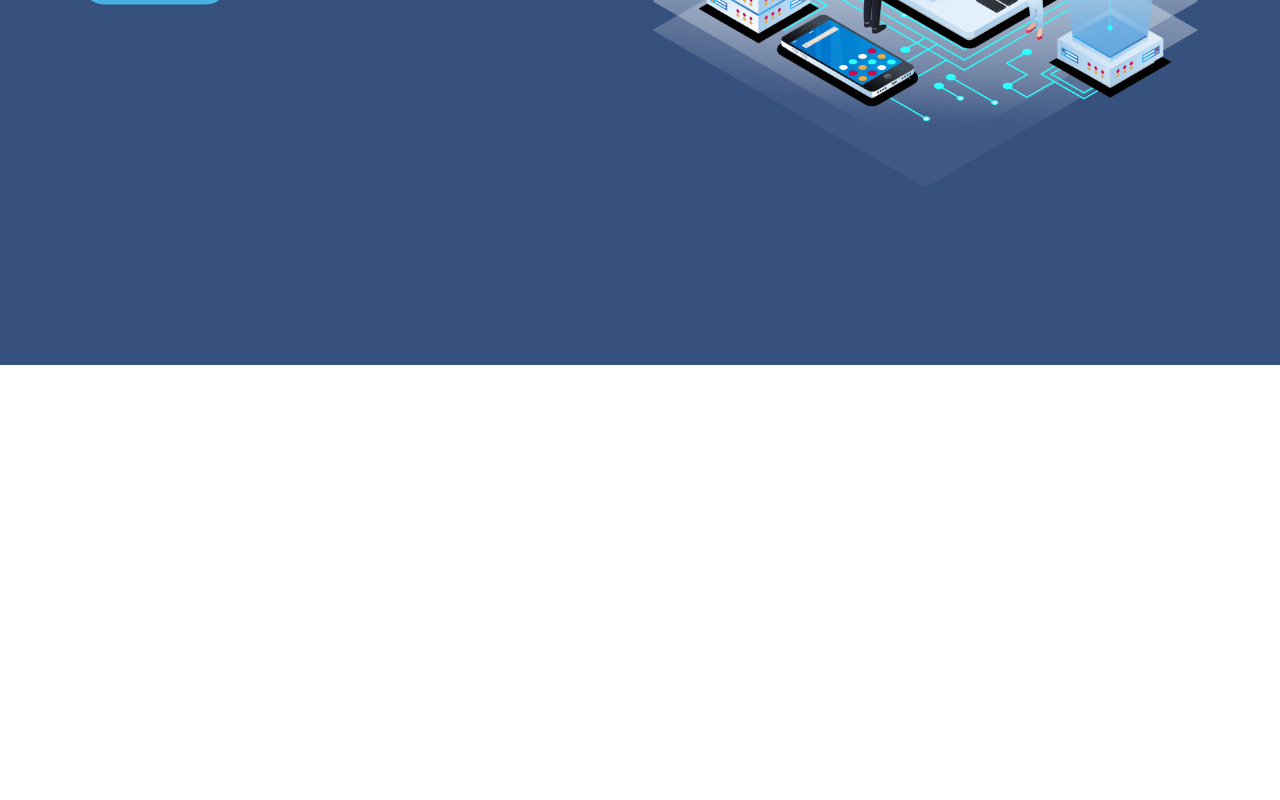
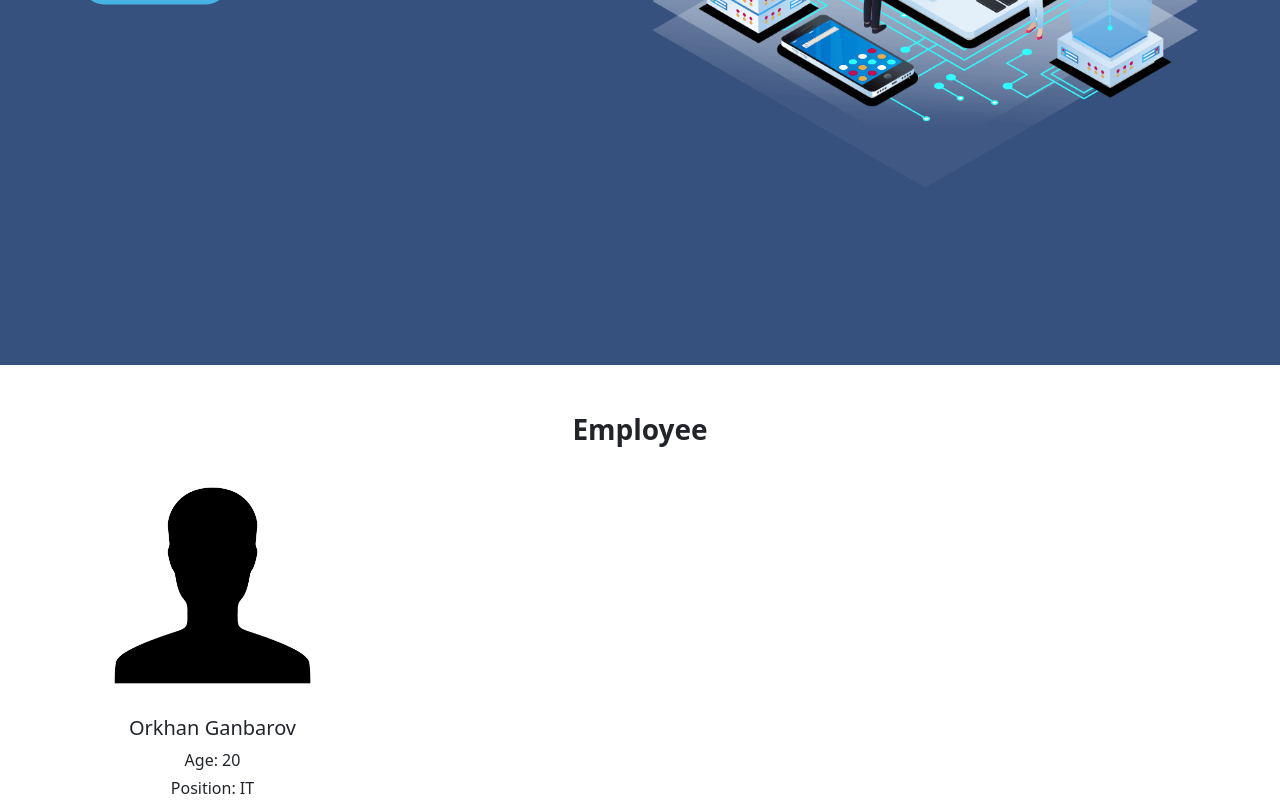
Before and after one commit to Orxan477/React-App, a React (Create React App) app: page / in a window 1280 px wide. Shown: the part 411-1211 px from the top of the page. Before the commit the page ends 800 px from the top, so only its background shows below. Built offline with nearby package versions, Linux system fonts and the light colour scheme.

Commit message:
Employee section done

```diff
--- a/src/App.js
+++ b/src/App.js
@@ -2,6 +2,7 @@ import { Container, Row } from "reactstrap";
 import Navbar from "./Components/Navbar/Navbar";
 import "./assets/css/style.css";
 import Intro from "./Components/Intro/Intro";
+import Employee from "./Components/Employee/Employee";
 
 function App() {
   return (
@@ -14,6 +15,9 @@ function App() {
       <section className="p-0 d-flex ">
         <Intro />
       </section>
+      <section className="mt-5   card-sec">
+        <Employee />
+      </section>
     </div>
   );
 }
--- /dev/null
+++ b/src/Components/Employee/Employee.js
@@ -0,0 +1,24 @@
+import React, { Component } from 'react'
+import { Col, Container, Row } from 'reactstrap'
+
+export default class Employee extends Component {
+  render() {
+    return (
+      <div>
+        <Container>
+              <h4>Employee</h4>
+          <Row>
+            <Col lg="3">
+              <div className="myCard">
+              <img className="img-fluid" src="img/person_icon-icons.com_50075.png" />
+              <h5>Orkhan Ganbarov</h5>
+              <p className="mb-1">Age: 20</p>
+              <p className="m-0">Position: IT</p>
+              </div>
+            </Col>
+          </Row>
+        </Container>
+      </div>
+    )
+  }
+}
--- a/src/assets/css/style.css
+++ b/src/assets/css/style.css
@@ -56,3 +56,12 @@
     width: "100%";
     min-height: "90vh"
 }
+.card-sec h4{
+    font-weight: 700;
+    display: flex;
+    justify-content: center;
+    font-size: 28px;
+}
+.myCard{
+    text-align: center;
+}
```
Also changed, not shown: public/img/person_icon-icons.com_50075.png (added).
